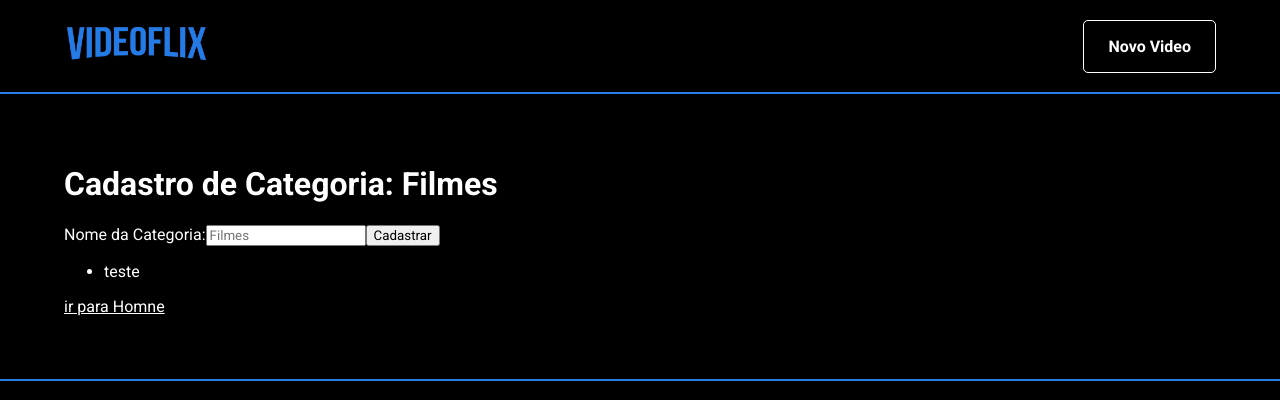
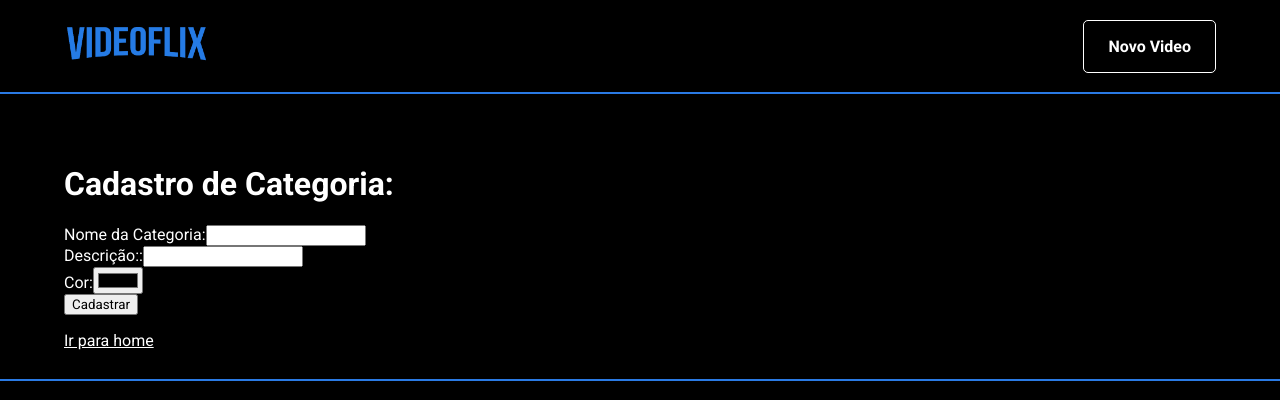
Before and after one commit to RicardoBaltazar/videoflix-projeto-reactJs, a React (Create React App) app in the folder videoflix/: page /cadastro/categoria in a window 1280 px wide. Shown: the top 400 px of the page. Built offline with nearby package versions, Linux system fonts and the light colour scheme.

Commit message:
criado form com eventos e state

```diff
--- /dev/null
+++ b/videoflix/src/components/FormField/index.jsx
@@ -0,0 +1,20 @@
+
+import React from "react";
+
+function FormField({ label, type, name, value, onChange }) {
+  return (
+    <div>
+      <label>
+        {label}:
+        <input
+          type={type}
+          value={value}
+          name={name}
+          onChange={onChange}
+        />
+      </label>
+    </div>
+  )
+}
+
+export default FormField;
--- a/videoflix/src/pages/cadastro/categoria/index.jsx
+++ b/videoflix/src/pages/cadastro/categoria/index.jsx
@@ -1,55 +1,114 @@
-import React, { useState } from 'react'
+import React, { useState } from 'react';
+import { Link } from 'react-router-dom';
+import PageDefault from '../../../components/pageDefault/index';
+import FormField from '../../../components/FormField/index'
 
-import PageDefault from '../../../components/pageDefault'
-import { Link } from 'react-router-dom'
+function CadastroCategoria() {
+  const valoresIniciais = {
+    nome: '',
+    descricao: '',
+    cor: '',
+  }
+  const [categorias, setCategorias] = useState([]);
+  const [values, setValues] = useState(valoresIniciais);
 
 
-export default function CadastroCategoria() {
+  function setValue(chave, valor) {
+    // chave: nome, descricao, bla, bli
+    setValues({
+      ...values,
+      [chave]: valor, // nome: 'valor'
+    })
+  }
 
-    const [categorias, setCategorias] = useState(['teste'])
-    const [ nomeDaCategoria, setNomeCategoria ] = useState('Filmes')
-
+  function handleChange(infosDoEvento) {
+    setValue(
+      infosDoEvento.target.getAttribute('name'),
+      infosDoEvento.target.value
+    );
+  }
 
   return (
-        <>
     <PageDefault>
-                <h1>Cadastro de Categoria: {nomeDaCategoria}</h1>
+      <h1>Cadastro de Categoria: {values.nome}</h1>
 
-                <form onSubmit={function handleSubmit(infoEvento) {
-                    infoEvento.preventDefault()
+      <form onSubmit={function handleSubmit(infosDoEvento) {
+          infosDoEvento.preventDefault();
           setCategorias([
             ...categorias,
-                        nomeDaCategoria
-                    ])
+            values
+          ]);
+
+          setValues(valoresIniciais)
       }}>
+
+        <FormField
+          label="Nome da Categoria"
+          type="text"
+          name="nome"
+          value={values.nome}
+          onChange={handleChange}
+        />
+
+        <FormField
+          label="Descrição:"
+          type="????"
+          name="descricao"
+          value={values.descricao}
+          onChange={handleChange}
+        />
+        {/* <div>
           <label>
-                        Nome da Categoria:
-                        <input type="text"  placeholder={nomeDaCategoria}
-                        onChange={function handler(infoEvento){
-                            setNomeCategoria(infoEvento.target.value)
-                        }}
+            Descrição:
+            <textarea
+              type="text"
+              value={values.descricao}
+              name="descricao"
+              onChange={handleChange}
             />
           </label>
+        </div> */}
+
+        <FormField
+          label="Cor"
+          type="color"
+          name="cor"
+          value={values.cor}
+          onChange={handleChange}
+        />
+        {/* <div>
+          <label>
+            Cor:
+            <input
+              type="color"
+              value={values.cor}
+              name="cor"
+              onChange={handleChange}
+            />
+          </label>
+        </div> */}
 
         <button>
           Cadastrar
         </button>
       </form>
 
+
       <ul>
-                    {categorias.map((categoria) => {
+        {categorias.map((categoria, indice) => {
           return (
-                            <li key={categoria}>
-                                {categoria}
+            <li key={`${categoria}${indice}`}>
+              {categoria.nome}
             </li>
           )
         })}
       </ul>
 
-                <Link to='/'>
-                    ir para Homne
+      <Link to="/">
+        Ir para home
       </Link>
     </PageDefault>
-        </>
   )
 }
+
+export default CadastroCategoria;
```
Lines whose indentation alone changed are shown as unchanged.
